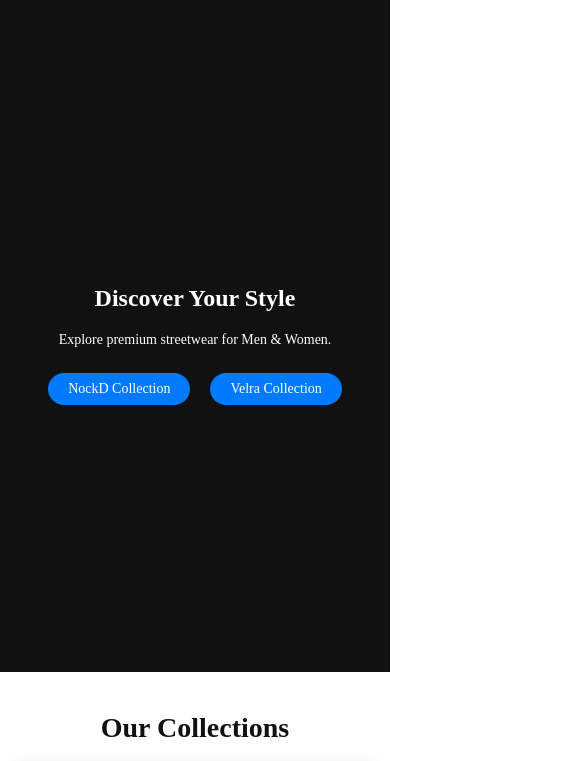
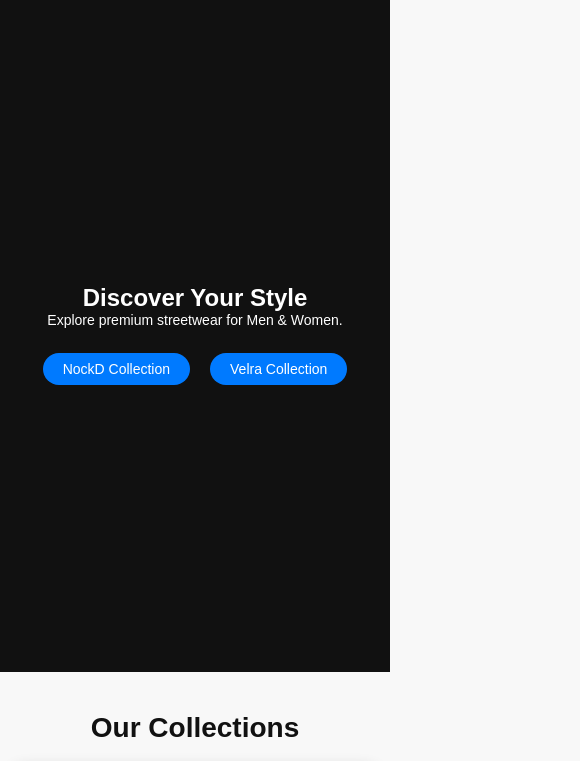
Before and after one commit to nockdinfo/new-web, a plain HTML site: page index.html in a window 390 px wide. Shown: the part 91-852 px from the top of the page, 580 px wide, since content can reach past the window. Drawn offline with Linux system fonts and the light colour scheme.

```diff
--- a/style.css
+++ b/style.css
@@ -1,16 +1,6 @@
 /* FILE: style.css */
-* html,
- body {
-  margin: 0;
-  padding: 0;
-  overflow-x: hidden;
-  width: 100%;
-}
-
-* {
-  box-sizing: border-box;
-}
-
+* { margin:0; padding:0; box-sizing:border-box; font-family:'Poppins', sans-serif;}
+body { background:#f8f8f8; color:#111; }
 
 /* HEADER */
 .navbar { display:flex; justify-content:space-between; align-items:center; background:#000; padding:15px 40px; }
@@ -278,4 +268,4 @@ footer { text-align:center; background:#000; color:#fff; padding:20px 0; }
     font-size: 14px;
   }
 }
-/* End of media queries  Adil*/
+/* End of media queries */
```
